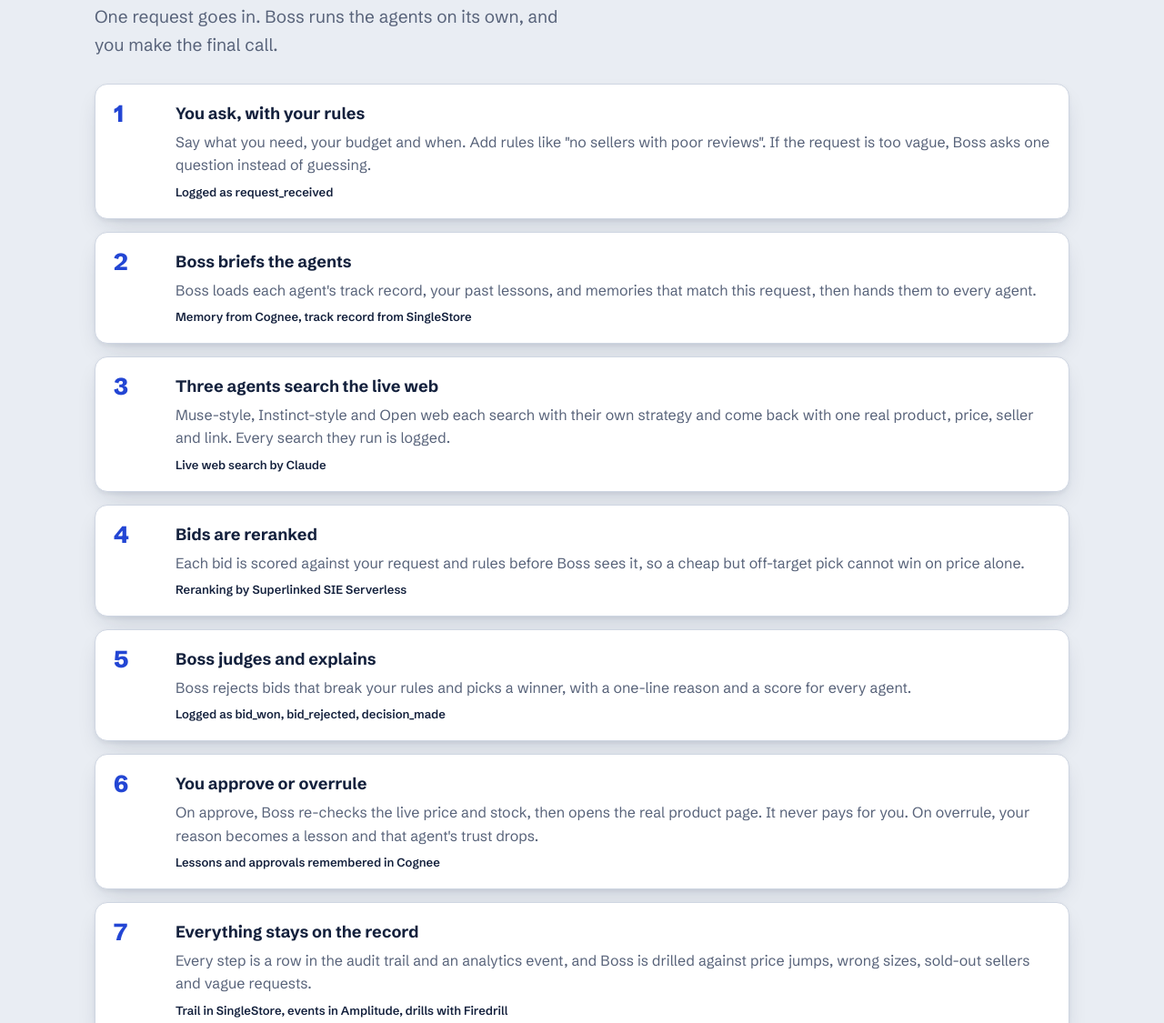
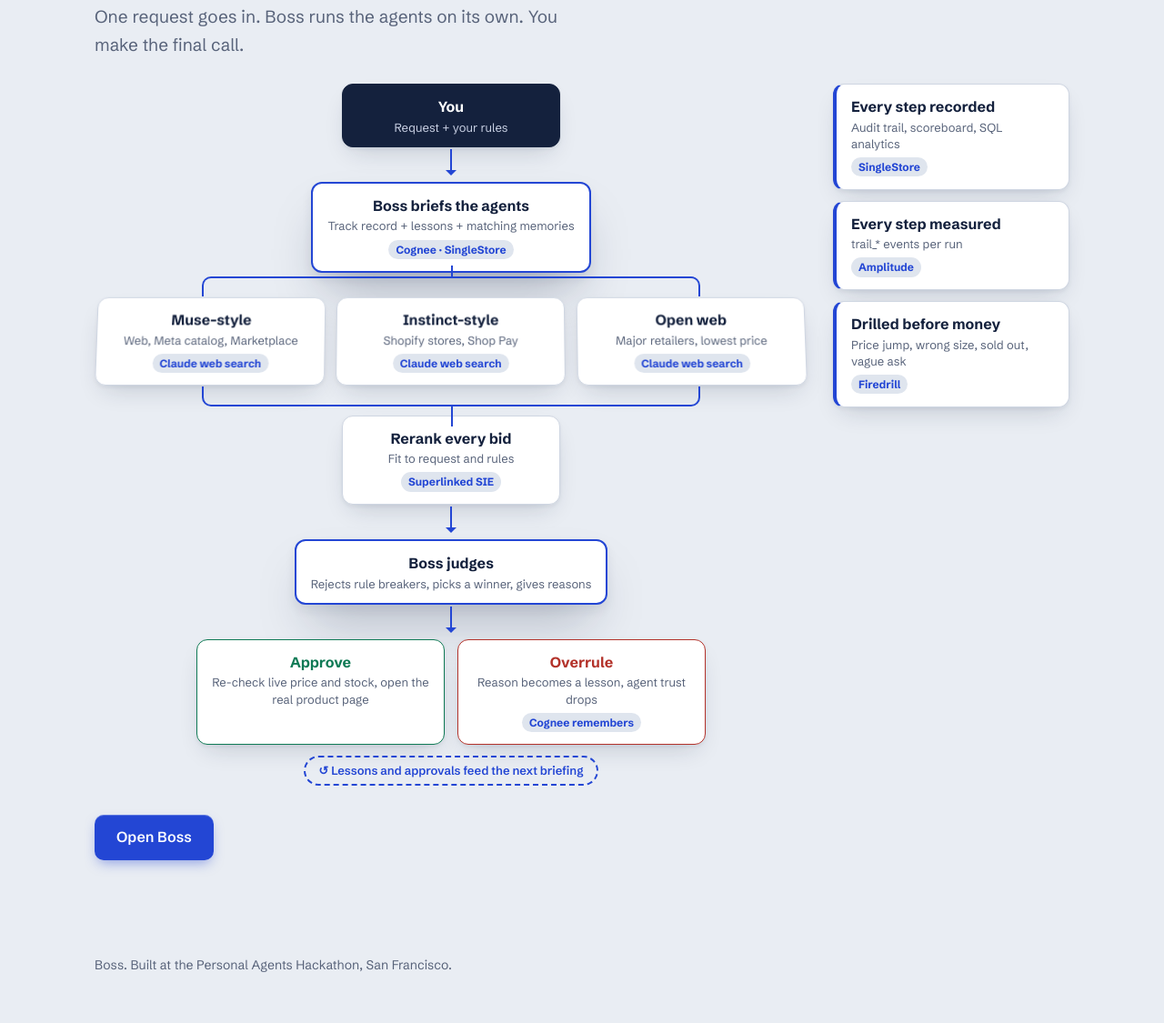
Before and after one commit to swarnimsandeepds/boss, a plain HTML site: page how.html in a window 1280 px wide. Shown: the part 267-1392 px from the top of the page at 91% size. After the commit the page ends 1363 px from the top, so only its background shows below. Drawn offline with Linux system fonts and the light colour scheme.

Commit message:
How it works as a flowchart; shorter landing page

```diff
--- a/how.html
+++ b/how.html
@@ -14,30 +14,36 @@
 </nav>
 <main>
   <h1 style="max-width:16ch;margin-top:24px">How Boss runs your buying agents</h1>
-  <p class="lede">One request goes in. Boss runs the agents on its own, and you make the final call.</p>
-  <ol class="flow">
-    <li><div><h3>You ask, with your rules</h3>
-      <p>Say what you need, your budget and when. Add rules like "no sellers with poor reviews". If the request is too vague, Boss asks one question instead of guessing.</p>
-      <p class="by">Logged as request_received</p></div></li>
-    <li><div><h3>Boss briefs the agents</h3>
-      <p>Boss loads each agent's track record, your past lessons, and memories that match this request, then hands them to every agent.</p>
-      <p class="by">Memory from Cognee, track record from SingleStore</p></div></li>
-    <li><div><h3>Three agents search the live web</h3>
-      <p>Muse-style, Instinct-style and Open web each search with their own strategy and come back with one real product, price, seller and link. Every search they run is logged.</p>
-      <p class="by">Live web search by Claude</p></div></li>
-    <li><div><h3>Bids are reranked</h3>
-      <p>Each bid is scored against your request and rules before Boss sees it, so a cheap but off-target pick cannot win on price alone.</p>
-      <p class="by">Reranking by Superlinked SIE Serverless</p></div></li>
-    <li><div><h3>Boss judges and explains</h3>
-      <p>Boss rejects bids that break your rules and picks a winner, with a one-line reason and a score for every agent.</p>
-      <p class="by">Logged as bid_won, bid_rejected, decision_made</p></div></li>
-    <li><div><h3>You approve or overrule</h3>
-      <p>On approve, Boss re-checks the live price and stock, then opens the real product page. It never pays for you. On overrule, your reason becomes a lesson and that agent's trust drops.</p>
-      <p class="by">Lessons and approvals remembered in Cognee</p></div></li>
-    <li><div><h3>Everything stays on the record</h3>
-      <p>Every step is a row in the audit trail and an analytics event, and Boss is drilled against price jumps, wrong sizes, sold-out sellers and vague requests.</p>
-      <p class="by">Trail in SingleStore, events in Amplitude, drills with Firedrill</p></div></li>
-  </ol>
+  <p class="lede">One request goes in. Boss runs the agents on its own. You make the final call.</p>
+  <div class="fc" role="img" aria-label="Flow: you send a request; Boss briefs three agents with memory; the agents search the live web and bid; SIE reranks the bids; Boss judges; you approve or overrule; overrules become lessons that loop back to Boss. Every step is recorded in SingleStore and Amplitude.">
+    <div class="fc-main">
+      <div class="node you"><b>You</b><span>Request + your rules</span></div>
+      <div class="arrow"></div>
+      <div class="node boss"><b>Boss briefs the agents</b><span>Track record + lessons + matching memories</span>
+        <em>Cognee &middot; SingleStore</em></div>
+      <div class="fan"></div>
+      <div class="agents3">
+        <div class="node agent"><b>Muse-style</b><span>Web, Meta catalog, Marketplace</span><em>Claude web search</em></div>
+        <div class="node agent"><b>Instinct-style</b><span>Shopify stores, Shop Pay</span><em>Claude web search</em></div>
+        <div class="node agent"><b>Open web</b><span>Major retailers, lowest price</span><em>Claude web search</em></div>
+      </div>
+      <div class="fan in"></div>
+      <div class="node"><b>Rerank every bid</b><span>Fit to request and rules</span><em>Superlinked SIE</em></div>
+      <div class="arrow"></div>
+      <div class="node boss"><b>Boss judges</b><span>Rejects rule breakers, picks a winner, gives reasons</span></div>
+      <div class="arrow"></div>
+      <div class="split">
+        <div class="node ok"><b>Approve</b><span>Re-check live price and stock, open the real product page</span></div>
+        <div class="node no"><b>Overrule</b><span>Reason becomes a lesson, agent trust drops</span><em>Cognee remembers</em></div>
+      </div>
+      <div class="loop">Lessons and approvals feed the next briefing</div>
+    </div>
+    <div class="rail">
+      <div class="node rec"><b>Every step recorded</b><span>Audit trail, scoreboard, SQL analytics</span><em>SingleStore</em></div>
+      <div class="node rec"><b>Every step measured</b><span>trail_* events per run</span><em>Amplitude</em></div>
+      <div class="node rec"><b>Drilled before money</b><span>Price jump, wrong size, sold out, vague ask</span><em>Firedrill</em></div>
+    </div>
+  </div>
   <p style="margin-top:32px"><a class="btn" href="/app">Open Boss</a></p>
 </main>
 <footer>Boss. Built at the Personal Agents Hackathon, San Francisco.</footer>
--- a/static/site.css
+++ b/static/site.css
@@ -46,3 +46,31 @@ ol.flow .by { font-size:13px; margin-top:6px; color:var(--ink); font-weight:600;
 footer { max-width:1120px; margin:0 auto; padding:24px; color:var(--mute); font-size:14px; }
 @media (prefers-reduced-motion: reduce) { .btn:hover { transform:none } }
 model-viewer::part(default-progress-bar) { display:none }
+
+.fc { display:grid; grid-template-columns:1fr 260px; gap:28px; align-items:start; margin-top:8px; }
+@media (max-width:860px) { .fc { grid-template-columns:1fr } }
+.fc-main { display:flex; flex-direction:column; align-items:center; }
+.node { background:var(--card); border:1px solid var(--line); border-radius:12px; padding:12px 16px; box-shadow:var(--lift);
+        text-align:center; min-width:240px; max-width:420px; }
+.node b { display:block; font-size:16px; } .node span { display:block; color:var(--mute); font-size:13px; line-height:1.4; }
+.node em { display:inline-block; margin-top:6px; font-style:normal; font-size:12px; font-weight:700; color:var(--accent);
+           background:var(--floor); padding:1px 8px; border-radius:99px; }
+.node.you { background:var(--ink); color:#fff; border-color:var(--ink); } .node.you span { color:#c9d1e4; }
+.node.boss { border:2px solid var(--accent); box-shadow:var(--lift-hi); }
+.node.ok { border-color:#0f7a55; } .node.ok b { color:#0f7a55; }
+.node.no { border-color:#b3322a; } .node.no b { color:#b3322a; }
+.node.rec { text-align:left; min-width:0; margin-bottom:12px; border-left:4px solid var(--accent); }
+.arrow { width:2px; height:28px; background:var(--accent); position:relative; margin:2px 0 8px; }
+.arrow::after { content:""; position:absolute; left:-5px; bottom:-7px; border:6px solid transparent; border-top-color:var(--accent); }
+.fan { width:70%; height:22px; border:2px solid var(--accent); border-bottom:none; border-radius:10px 10px 0 0; margin-top:4px; position:relative; }
+.fan::before { content:""; position:absolute; left:50%; top:-14px; width:2px; height:14px; background:var(--accent); }
+.fan.in { border-top:none; border-bottom:2px solid var(--accent); border-radius:0 0 10px 10px; margin:0 0 10px; }
+.fan.in::before { top:auto; bottom:-24px; height:22px; }
+.agents3 { display:grid; grid-template-columns:repeat(3,1fr); gap:12px; width:100%; perspective:900px; }
+.agents3 .node { min-width:0; transform:rotateX(5deg); }
+@media (max-width:640px) { .agents3 { grid-template-columns:1fr } }
+.split { display:grid; grid-template-columns:1fr 1fr; gap:14px; width:100%; max-width:560px; }
+.split .node { min-width:0; }
+.loop { margin-top:12px; font-size:13px; font-weight:600; color:var(--accent); border:2px dashed var(--accent);
+        border-radius:99px; padding:4px 14px; }
+.loop::before { content:"\21BA  "; }
```
